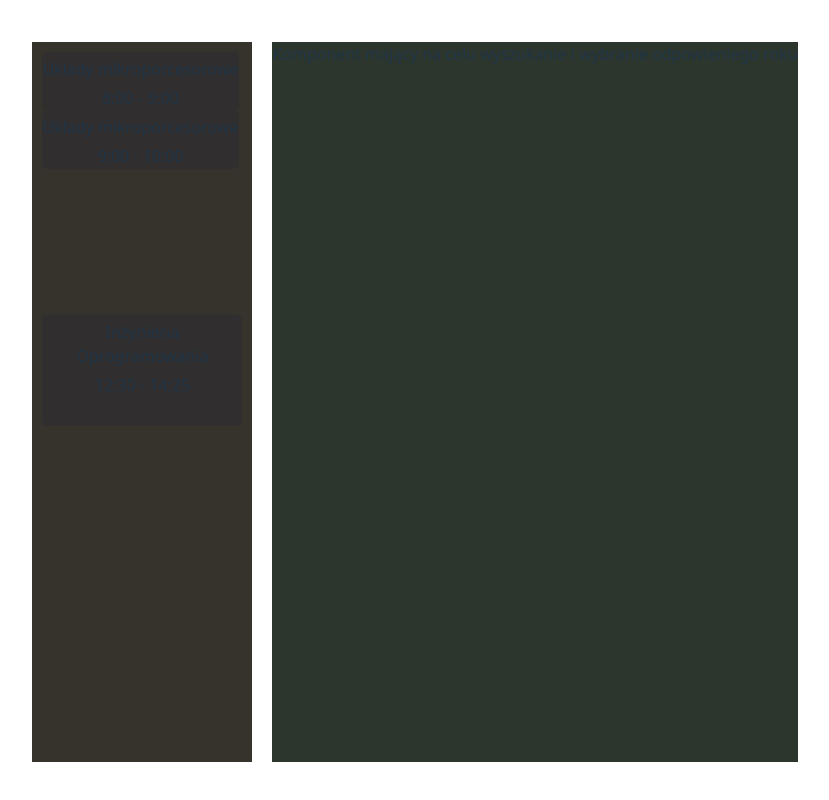
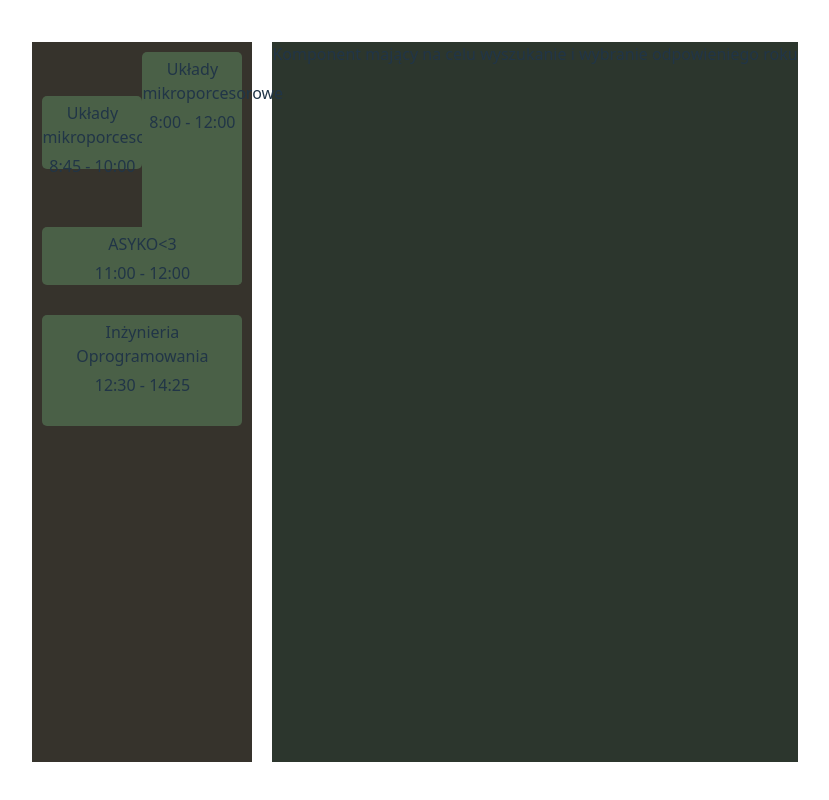
Before and after one commit to skni-umcs/mordappka-web, a React (Vite) app: page / in a window 1280 px wide. Shown: the top 800 px of the page, without its empty margins (225-1054 px from the left). Built offline with nearby package versions, Linux system fonts and the light colour scheme.

Commit message:
classblock overlap case done + TODO bugfixing

```diff
--- a/src/componetns/timetable/Timetable.tsx
+++ b/src/componetns/timetable/Timetable.tsx
@@ -39,8 +39,8 @@ function Timetable(){
                 classType: "Wykład",
                 subjectName: "Układy mikroporcesorowe",
                 teacherName: "Andrzej Kowalski",
-                startTime: "8:00",
-                endTime: "9:00",
+                startTime: "8:45",
+                endTime: "10:00",
                 weekday: 1,
                 roomNumber: "C453",
                 teacherId: 32,
@@ -51,8 +51,8 @@ function Timetable(){
             classType: "Wykład",
             subjectName: "Układy mikroporcesorowe",
             teacherName: "Andrzej Kowalski",
-            startTime: "9:00",
-            endTime: "10:00",
+            startTime: "8:00",
+            endTime: "12:00",
             weekday: 1,
             roomNumber: "C453",
             teacherId: 32,
@@ -70,7 +70,21 @@ function Timetable(){
             teacherId: 32,
             roomId: 34,
             group: "1/1"
-        }]);
+        },
+        {
+            classId: 223,
+            classType: "Laby",
+            subjectName: "ASYKO<3",
+            teacherName: "Andrzej Kowalski",
+            startTime: "11:00",
+            endTime: "12:00",
+            weekday: 1,
+            roomNumber: "C453",
+            teacherId: 32,
+            roomId: 34,
+            group: "1/1"
+        }
+    ]);
     },[])
 
 
--- a/src/componetns/timetable/weekday/Weekday.tsx
+++ b/src/componetns/timetable/weekday/Weekday.tsx
@@ -10,12 +10,14 @@ export interface BlockMetadata{
     posX?:number;
     posY:number;
     height:number;
+    width?:number;
 }
 interface WeekdayConfig{
     startTime:number;
     endTime:number;
     duration:number;
     maxDisplayHeight:number;
+    displayWidth:number;
 }
 function timelerp(ttConfig:WeekdayConfig, blockStart:number){
     let relativeBlockStartTime =  blockStart-ttConfig.startTime;
@@ -30,13 +32,67 @@ function getBlockHeight(ttConfig:WeekdayConfig, blockStart:number, blockEnd:numb
     return ((blockEnd-blockStart)/ttConfig.duration) * ttConfig.maxDisplayHeight;
 }
 // TODO: overlapping blocks
-function calcBlockMetadata(ttConfig:WeekdayConfig, block:ClassDataDTO)
+function calcBlockMetadata(ttConfig:WeekdayConfig, block:ClassDataDTO, overlapDict:{
+    [key: string]: [number,number]
+})
     :BlockMetadata{
     let blockStartTimeMM = getTimeInMinutes(block.startTime);
     let blockEndTimeMM = getTimeInMinutes(block.endTime);
     let blockPosY = timelerp(ttConfig, blockStartTimeMM);
     let blockHeight = getBlockHeight(ttConfig, blockStartTimeMM, blockEndTimeMM);
-    return {posY:blockPosY,height:blockHeight}
+    let blockWidth = ttConfig.displayWidth/(overlapDict[block.classId][0]+1);
+    let posXOffset = overlapDict[block.classId][1]==-1? 0 : overlapDict[block.classId][1]*blockWidth;
+    return {
+        posY:blockPosY,
+        height:blockHeight,
+        posX: posXOffset,
+        width:blockWidth}
+}
+function overlap(cb1: ClassDataDTO, cb2:ClassDataDTO):boolean{
+    const cb1ts = getTimeInMinutes(cb1.startTime);
+    const cb1te = getTimeInMinutes(cb1.endTime);
+    const cb2ts = getTimeInMinutes(cb2.startTime);
+    const cb2te = getTimeInMinutes(cb2.endTime);
+    return (cb2ts >= cb1ts && cb2ts < cb1te) || (cb1ts >= cb2ts && cb1ts < cb2te)
+}
+function generateOverlapData(data:ClassDataDTO[]):any{
+    // mapa <string,tuple<number,number>> "asdad":[max_overlap,assignedRow]
+    let cbOverlap:{ [key: string]: [number,number] } = {};
+
+    data.forEach((el)=>{cbOverlap[el.classId]=[0,-1]})
+    data.sort(
+        (cb1, cb2) => {
+        const t1 = getTimeInMinutes(cb1.startTime);
+        const t2 = getTimeInMinutes(cb2.startTime);
+        return (t1>t2)?1:0;
+    })
+    for (let i = 0 ; i<data.length-1;i++){
+        let j = 0;
+        while(overlap(data[i],data[i+j+1])){
+            const cb1Ind = data[i].classId;
+            const cb2Ind = data[i+ j + 1].classId;
+            cbOverlap[cb1Ind][0]++;
+            cbOverlap[cb2Ind][0]++;
+
+            if(cbOverlap[cb1Ind][1] == -1 && cbOverlap[cb2Ind][1] == -1){
+                cbOverlap[cb1Ind][1] = 0;
+                cbOverlap[cb2Ind][1] = 1
+            }
+            else{
+                if(cbOverlap[cb1Ind][1] == -1){
+                    cbOverlap[cb1Ind][1] = cbOverlap[cb2Ind][1] + 1;
+                }
+                else{
+                    cbOverlap[cb2Ind][1] = cbOverlap[cb1Ind][1] + 1;
+
+                }
+            }
+
+            j++;
+        }
+    }
+    console.log(cbOverlap);
+    return cbOverlap;
 }
 function Weekday(prop: Prop){
     const startTime = getTimeInMinutes('8:00');
@@ -45,13 +101,16 @@ function Weekday(prop: Prop){
         startTime,
         endTime,
         duration: endTime - startTime,
-        maxDisplayHeight:700
+        maxDisplayHeight:700,
+        displayWidth:200
     }
+
+    const overlapDict = generateOverlapData(prop.classBlocks);
+
     return <div className='weekday'>
             {prop.classBlocks.map(cb=>{
                 //calculate block metadata
-
-                return <ClassBlock metadata = {calcBlockMetadata(ttConfig, cb)} key={cb.classId} block={cb}/>
+                return <ClassBlock metadata = {calcBlockMetadata(ttConfig, cb, overlapDict)} key={cb.classId} block={cb}/>
             })}
         </div>
 }
--- a/src/componetns/timetable/weekday/classBlock/ClassBlock.scss
+++ b/src/componetns/timetable/weekday/classBlock/ClassBlock.scss
@@ -1,6 +1,6 @@
 .classBlock {
     position: absolute;
-    background-color: #302e2e;
+    background-color: #4a6047;
     // padding: 10px;
     // margin-bottom: 10px;
     border-radius: 5px;
--- a/src/componetns/timetable/weekday/classBlock/ClassBlock.tsx
+++ b/src/componetns/timetable/weekday/classBlock/ClassBlock.tsx
@@ -14,6 +14,7 @@ function ClassBlock(prop:Prop){
         top: `${prop.metadata.posY}px`,
         left: `${prop.metadata.posX || 0}px`,
         height: `${prop.metadata.height}px`,
+        width: `${prop.metadata.width}px`
       }}
     >
         <p>{prop.block.subjectName}</p>
```
